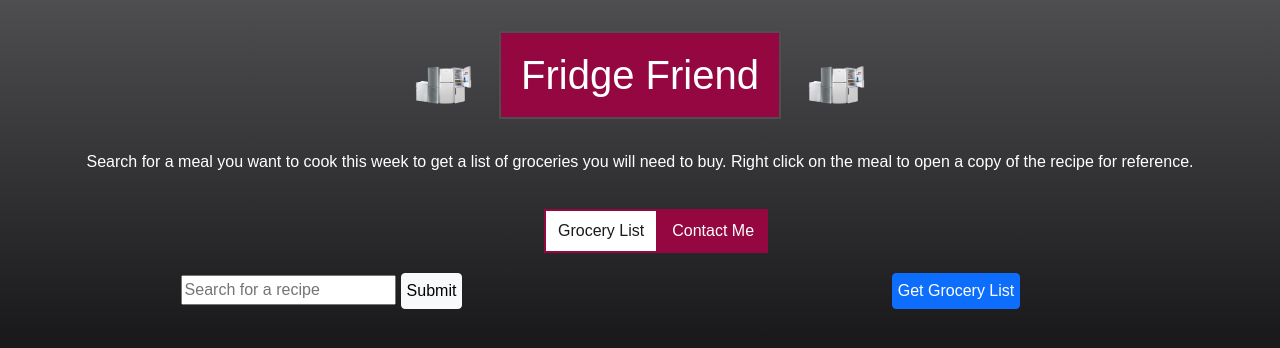
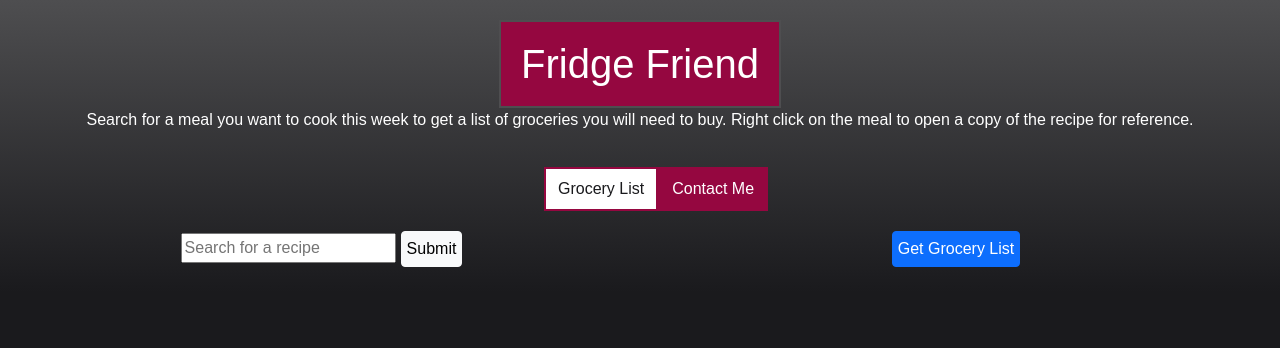
Before and after one commit to snasi623/grocery-list, a React (Create React App) app: page / in a window 1280 px wide. Shown: the top 348 px of the page. Built offline with nearby package versions, Linux system fonts and the light colour scheme.

Commit message:
deleted images

```diff
--- a/src/Components/App.jsx
+++ b/src/Components/App.jsx
@@ -8,9 +8,7 @@ function App() {
     return (
         <div>
             <div className="header">
-                <img src="/images/icon.png" alt="Fridge Logo" className="icon"/>
                 <h1>Fridge Friend</h1>
-                <img src="/images/icon.png" alt="Fridge Logo" className="icon"/>
             </div>
             <div className="instructions">Search for a meal you want to cook this week to get a list of groceries you will need to buy. Right click on the meal to open a copy of the recipe for reference.</div>
             <TabList>
```
Also changed, not shown: public/images/icon.png (deleted).
